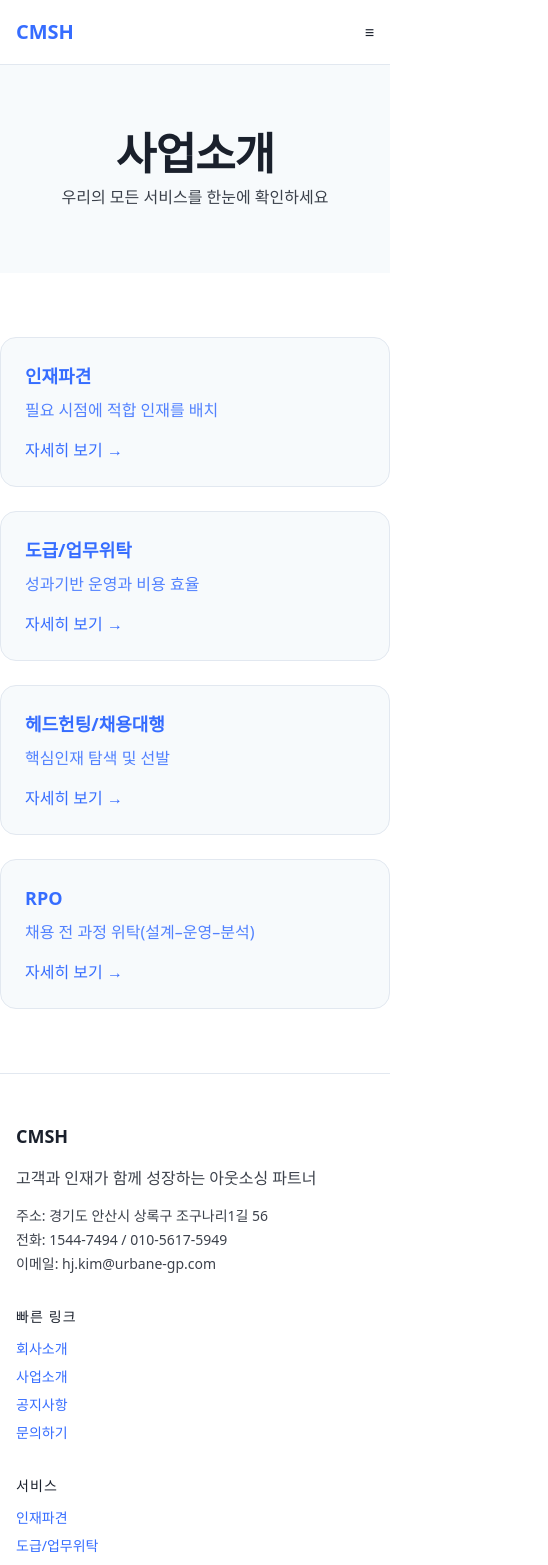
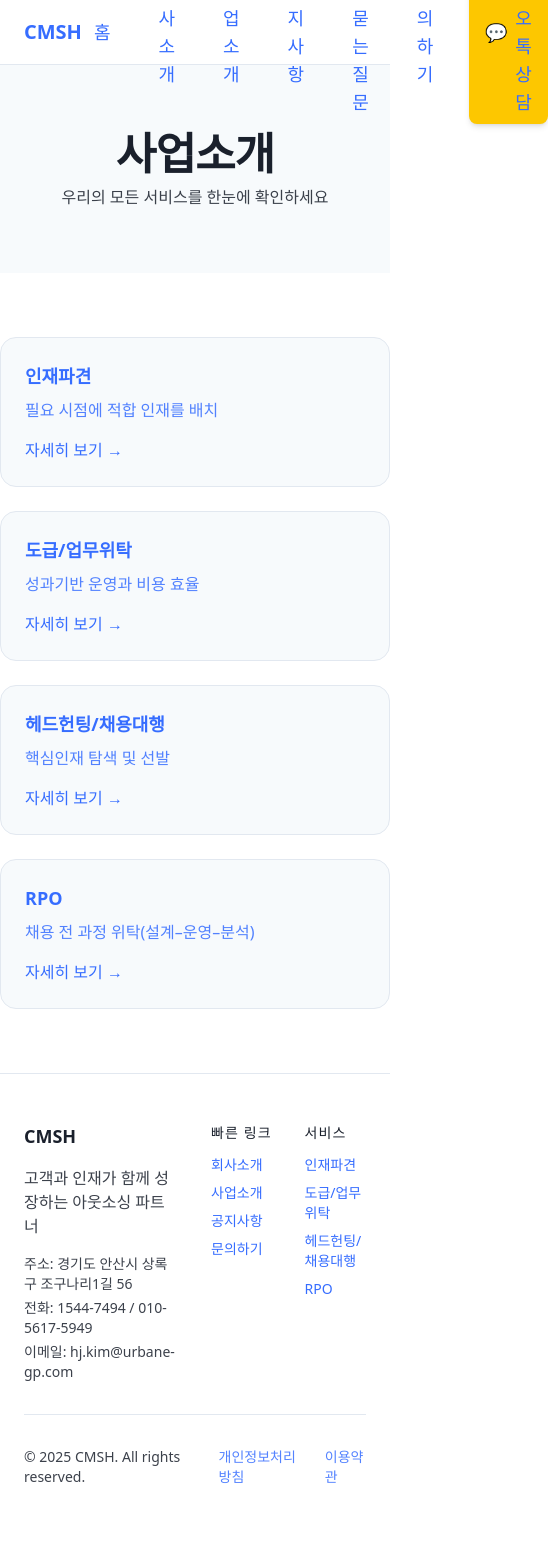
Before and after one commit to 0915cmsh/0915cmsh-website, a Next.js app: page / in a window 390 px wide. Shown: the top 1565 px of the page, 548 px wide, since content can reach past the window. After the commit the page ends 1535 px from the top, so only its background shows below. Built offline with nearby package versions, Linux system fonts and the light colour scheme.

Commit message:
모바일에서 웹버전처럼 보이도록 반응형 클래스 제거 및 뷰포트 설정

```diff
--- a/src/app/layout.tsx
+++ b/src/app/layout.tsx
@@ -18,6 +18,7 @@ const geistMono = Geist_Mono({
 export const metadata: Metadata = {
   title: `${COMPANY.name} - ${COMPANY.tagline}`,
   description: `${COMPANY.name}는 인재파견, 도급/업무위탁, 헤드헌팅, RPO 등 다양한 인재 솔루션을 제공하는 전문 기업입니다.`,
+  viewport: "width=1024",
 };
 
 export default function RootLayout({
--- a/src/app/notice/page.tsx
+++ b/src/app/notice/page.tsx
@@ -318,7 +318,7 @@ export default function NoticePage() {
       <section className="bg-gradient-to-r from-blue-600 to-blue-800 text-white py-16">
         <Section>
           <div className="text-center">
-            <h1 className="text-4xl md:text-5xl font-bold mb-6">공지사항</h1>
+            <h1 className="text-5xl font-bold mb-6">공지사항</h1>
             <p className="text-xl text-blue-100">
               CMSH의 최신 소식과 공지사항을 확인해보세요
             </p>
--- a/src/components/Footer.tsx
+++ b/src/components/Footer.tsx
@@ -4,9 +4,9 @@ import { COMPANY } from '@/lib/company';
 export default function Footer(){
   return (
     <footer className="footer border-t">
-      <div className="max-w-7xl mx-auto px-4 sm:px-6 lg:px-8 py-12">
-        <div className="grid grid-cols-1 md:grid-cols-4 gap-8">
-          <div className="col-span-1 md:col-span-2">
+      <div className="max-w-7xl mx-auto px-6 py-12">
+        <div className="grid grid-cols-4 gap-8">
+          <div className="col-span-2">
             <h3 className="text-lg font-semibold mb-4">{COMPANY.name}</h3>
             <p className="opacity-85 mb-4">{COMPANY.tagline}</p>
             <div className="text-sm opacity-85 space-y-1">
@@ -35,7 +35,7 @@ export default function Footer(){
           </div>
         </div>
         <div className="mt-8 pt-8 border-t" style={{borderColor:'var(--border)'}}>
-          <div className="flex flex-col md:flex-row items-center justify-between gap-3 text-sm opacity-85">
+          <div className="flex flex-row items-center justify-between gap-3 text-sm opacity-85">
             <p>© {new Date().getFullYear()} {COMPANY.name}. All rights reserved.</p>
             <div className="flex gap-6">
               <Link href="/policy/privacy">개인정보처리방침</Link>
--- a/src/components/Header.tsx
+++ b/src/components/Header.tsx
@@ -7,25 +7,25 @@ export default function Header(){
   const [open,setOpen]=useState(false);
   return (
     <header className="header border-b">
-      <div className="max-w-7xl mx-auto px-4 sm:px-6 lg:px-8 h-16 flex items-center justify-between">
+      <div className="max-w-7xl mx-auto px-6 h-16 flex items-center justify-between">
         <Link href="/" className="text-xl font-bold">{COMPANY.name}</Link>
-        <nav className="hidden md:flex items-center gap-6 text-sm">
-          <Link href="/" className="group px-3 py-2 transition-all duration-300 hover:text-blue-600 hover:scale-110 hover:font-bold">
+        <nav className="flex items-center gap-6 text-lg">
+          <Link href="/" className="group px-3 py-2 text-black transition-all duration-300 hover:text-blue-600 hover:scale-110 hover:font-bold">
             홈
           </Link>
-          <Link href="/about/greeting" className="group px-3 py-2 transition-all duration-300 hover:text-blue-600 hover:scale-110 hover:font-bold">
+          <Link href="/about/greeting" className="group px-3 py-2 text-black transition-all duration-300 hover:text-blue-600 hover:scale-110 hover:font-bold">
             회사소개
           </Link>
-          <Link href="/business" className="group px-3 py-2 transition-all duration-300 hover:text-blue-600 hover:scale-110 hover:font-bold">
+          <Link href="/business" className="group px-3 py-2 text-black transition-all duration-300 hover:text-blue-600 hover:scale-110 hover:font-bold">
             사업소개
           </Link>
-          <Link href="/notice" className="group px-3 py-2 transition-all duration-300 hover:text-blue-600 hover:scale-110 hover:font-bold">
+          <Link href="/notice" className="group px-3 py-2 text-black transition-all duration-300 hover:text-blue-600 hover:scale-110 hover:font-bold">
             공지사항
           </Link>
-          <Link href="/faq" className="group px-3 py-2 transition-all duration-300 hover:text-blue-600 hover:scale-110 hover:font-bold">
+          <Link href="/faq" className="group px-3 py-2 text-black transition-all duration-300 hover:text-blue-600 hover:scale-110 hover:font-bold">
             자주묻는질문
           </Link>
-          <Link href="/inquiry/board" className="group px-3 py-2 transition-all duration-300 hover:text-blue-600 hover:scale-110 hover:font-bold">
+          <Link href="/inquiry/board" className="group px-3 py-2 text-black transition-all duration-300 hover:text-blue-600 hover:scale-110 hover:font-bold">
             문의하기
           </Link>
           <a
@@ -38,27 +38,27 @@ export default function Header(){
             <span>카카오톡 상담</span>
           </a>
         </nav>
-        <button className="md:hidden" onClick={()=>setOpen(v=>!v)} aria-label="메뉴">≡</button>
+        <button className="hidden" onClick={()=>setOpen(v=>!v)} aria-label="메뉴">≡</button>
       </div>
       {open && (
-        <div className="md:hidden border-t" style={{borderColor:'var(--border)'}}>
+        <div className="hidden border-t" style={{borderColor:'var(--border)'}}>
           <div className="px-4 py-3 flex flex-col gap-2">
-            <Link href="/" onClick={()=>setOpen(false)} className="group px-3 py-2 transition-all duration-300 hover:text-blue-600 hover:bg-blue-50 hover:scale-105 hover:font-bold rounded-lg">
+            <Link href="/" onClick={()=>setOpen(false)} className="group px-3 py-2 text-black text-lg transition-all duration-300 hover:text-blue-600 hover:bg-blue-50 hover:scale-105 hover:font-bold rounded-lg">
               홈
             </Link>
-            <Link href="/about/greeting" onClick={()=>setOpen(false)} className="group px-3 py-2 transition-all duration-300 hover:text-blue-600 hover:bg-blue-50 hover:scale-105 hover:font-bold rounded-lg">
+            <Link href="/about/greeting" onClick={()=>setOpen(false)} className="group px-3 py-2 text-black text-lg transition-all duration-300 hover:text-blue-600 hover:bg-blue-50 hover:scale-105 hover:font-bold rounded-lg">
               회사소개
             </Link>
-            <Link href="/business" onClick={()=>setOpen(false)} className="group px-3 py-2 transition-all duration-300 hover:text-blue-600 hover:bg-blue-50 hover:scale-105 hover:font-bold rounded-lg">
+            <Link href="/business" onClick={()=>setOpen(false)} className="group px-3 py-2 text-black text-lg transition-all duration-300 hover:text-blue-600 hover:bg-blue-50 hover:scale-105 hover:font-bold rounded-lg">
               사업소개
             </Link>
-            <Link href="/notice" onClick={()=>setOpen(false)} className="group px-3 py-2 transition-all duration-300 hover:text-blue-600 hover:bg-blue-50 hover:scale-105 hover:font-bold rounded-lg">
+            <Link href="/notice" onClick={()=>setOpen(false)} className="group px-3 py-2 text-black text-lg transition-all duration-300 hover:text-blue-600 hover:bg-blue-50 hover:scale-105 hover:font-bold rounded-lg">
               공지사항
             </Link>
-            <Link href="/faq" onClick={()=>setOpen(false)} className="group px-3 py-2 transition-all duration-300 hover:text-blue-600 hover:bg-blue-50 hover:scale-105 hover:font-bold rounded-lg">
+            <Link href="/faq" onClick={()=>setOpen(false)} className="group px-3 py-2 text-black text-lg transition-all duration-300 hover:text-blue-600 hover:bg-blue-50 hover:scale-105 hover:font-bold rounded-lg">
               자주묻는질문
             </Link>
-            <Link href="/inquiry/board" onClick={()=>setOpen(false)} className="group px-3 py-2 transition-all duration-300 hover:text-blue-600 hover:bg-blue-50 hover:scale-105 hover:font-bold rounded-lg">
+            <Link href="/inquiry/board" onClick={()=>setOpen(false)} className="group px-3 py-2 text-black text-lg transition-all duration-300 hover:text-blue-600 hover:bg-blue-50 hover:scale-105 hover:font-bold rounded-lg">
               문의하기
             </Link>
             <a
--- a/src/components/InquiryForm.tsx
+++ b/src/components/InquiryForm.tsx
@@ -80,7 +80,7 @@ export default function InquiryForm({ type }: InquiryFormProps) {
 
   return (
     <div className="min-h-screen bg-gradient-to-br from-blue-50 via-white to-indigo-50 py-8">
-      <div className="max-w-4xl mx-auto px-4">
+      <div className="max-w-4xl mx-auto px-6">
         {/* 히어로 섹션 */}
         <div className="text-center mb-12">
           <div className="bg-gradient-to-r from-blue-600 to-blue-800 text-white rounded-2xl p-8 mb-8 shadow-xl">
@@ -93,7 +93,7 @@ export default function InquiryForm({ type }: InquiryFormProps) {
                type === 'headhunting' ? '🎯' :
                type === 'rpo' ? '📋' : '📝'}
             </div>
-            <h1 className="text-3xl md:text-4xl font-bold mb-4">{getTypeLabel()}</h1>
+            <h1 className="text-4xl font-bold mb-4">{getTypeLabel()}</h1>
             <p className="text-xl text-blue-100">
               {type === 'corporate'
                 ? '전문적인 인력 솔루션으로 비즈니스 성장을 지원합니다'
@@ -122,7 +122,7 @@ export default function InquiryForm({ type }: InquiryFormProps) {
           </div>
 
           <form onSubmit={handleSubmit} className="space-y-6">
-            <div className="grid grid-cols-1 md:grid-cols-2 gap-6">
+            <div className="grid grid-cols-2 gap-6">
               <div>
                 <label htmlFor="name" className="block text-sm font-semibold text-gray-700 mb-3">
                   이름 *
--- a/src/components/PartnerGrid.tsx
+++ b/src/components/PartnerGrid.tsx
@@ -37,7 +37,7 @@ export default function PartnerGrid() {
 
   return (
     <section className="py-16 content-bg">
-      <div className="max-w-7xl mx-auto px-4 sm:px-6 lg:px-8">
+      <div className="max-w-7xl mx-auto px-6">
         <div className="text-center mb-12">
           <h2 className="text-3xl font-bold primary-text mb-4">
             신뢰받는 파트너사
--- a/src/components/PartnerMarquee.tsx
+++ b/src/components/PartnerMarquee.tsx
@@ -12,7 +12,7 @@ export default function PartnerMarquee() {
   const items = [...partners, ...partners]; // seamless
   return (
     <section className="py-16">
-      <div className="max-w-7xl mx-auto px-4 sm:px-6 lg:px-8">
+      <div className="max-w-7xl mx-auto px-6">
         <div className="text-center mb-8">
           <h2 className="text-3xl font-bold">신뢰받는 파트너사</h2>
           <p className="opacity-85">다양한 산업의 기업과 함께 성장하고 있습니다</p>
--- a/src/components/Section.tsx
+++ b/src/components/Section.tsx
@@ -8,7 +8,7 @@ interface SectionProps {
 
 export default function Section({ children, className = '', style }: SectionProps) {
   return (
-    <section className={`max-w-7xl mx-auto px-4 sm:px-6 lg:px-8 ${className}`} style={style}>
+    <section className={`max-w-7xl mx-auto px-6 ${className}`} style={style}>
       {children}
     </section>
   );
--- /dev/null
+++ b/tailwind.config.js
@@ -0,0 +1,19 @@
+/** @type {import('tailwindcss').Config} */
+module.exports = {
+  content: [
+    './src/pages/**/*.{js,ts,jsx,tsx,mdx}',
+    './src/components/**/*.{js,ts,jsx,tsx,mdx}',
+    './src/app/**/*.{js,ts,jsx,tsx,mdx}',
+  ],
+  theme: {
+    extend: {},
+    screens: {
+      // 반응형 브레이크포인트 비활성화
+      // sm: "640px",
+      // md: "768px",
+      // lg: "1024px",
+      // xl: "1280px",
+    },
+  },
+  plugins: [],
+}
```
Also changed, not shown: src/app/page.tsx (+5 -5 lines), src/components/Hero.tsx (+6 -6 lines).
